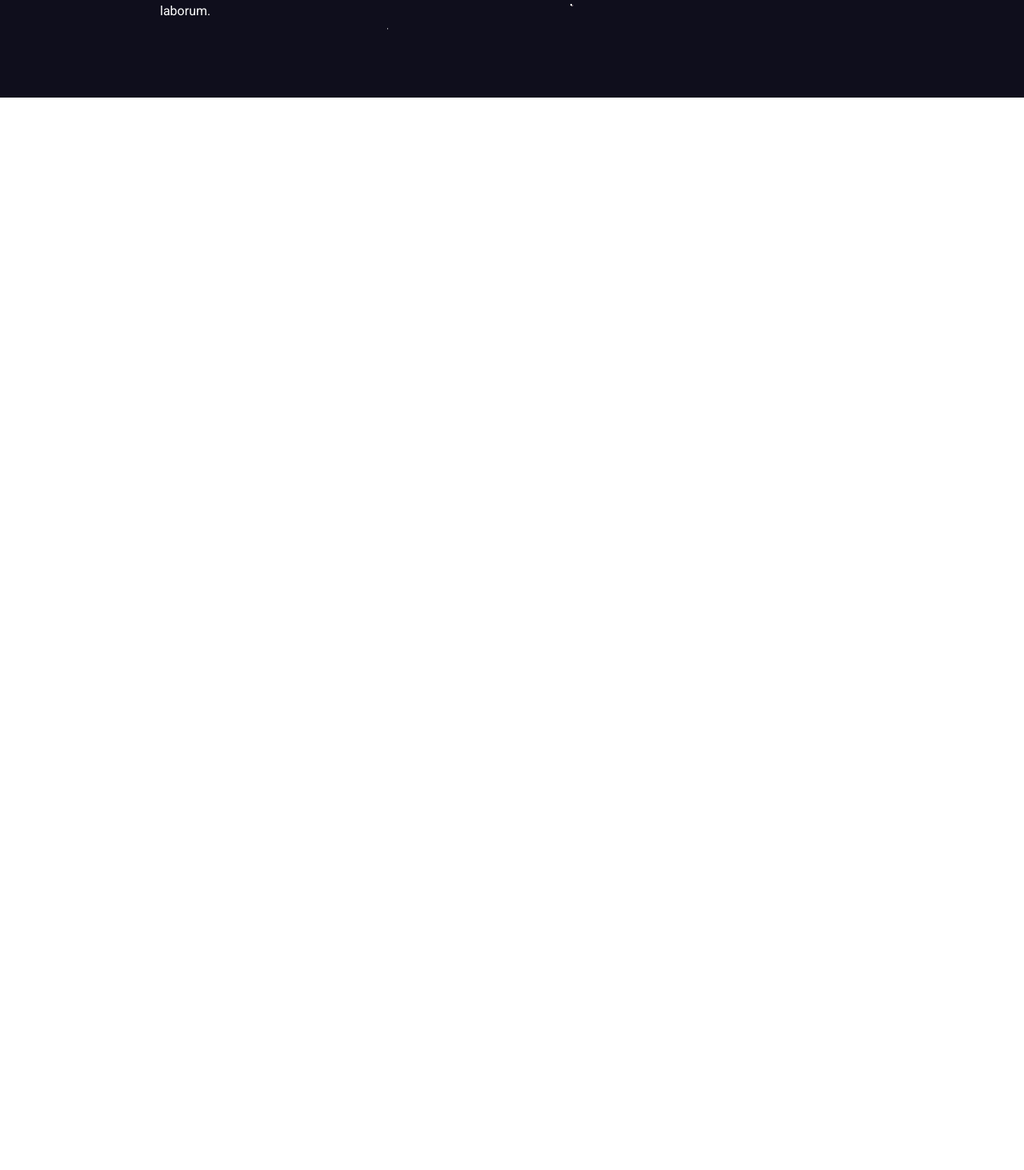
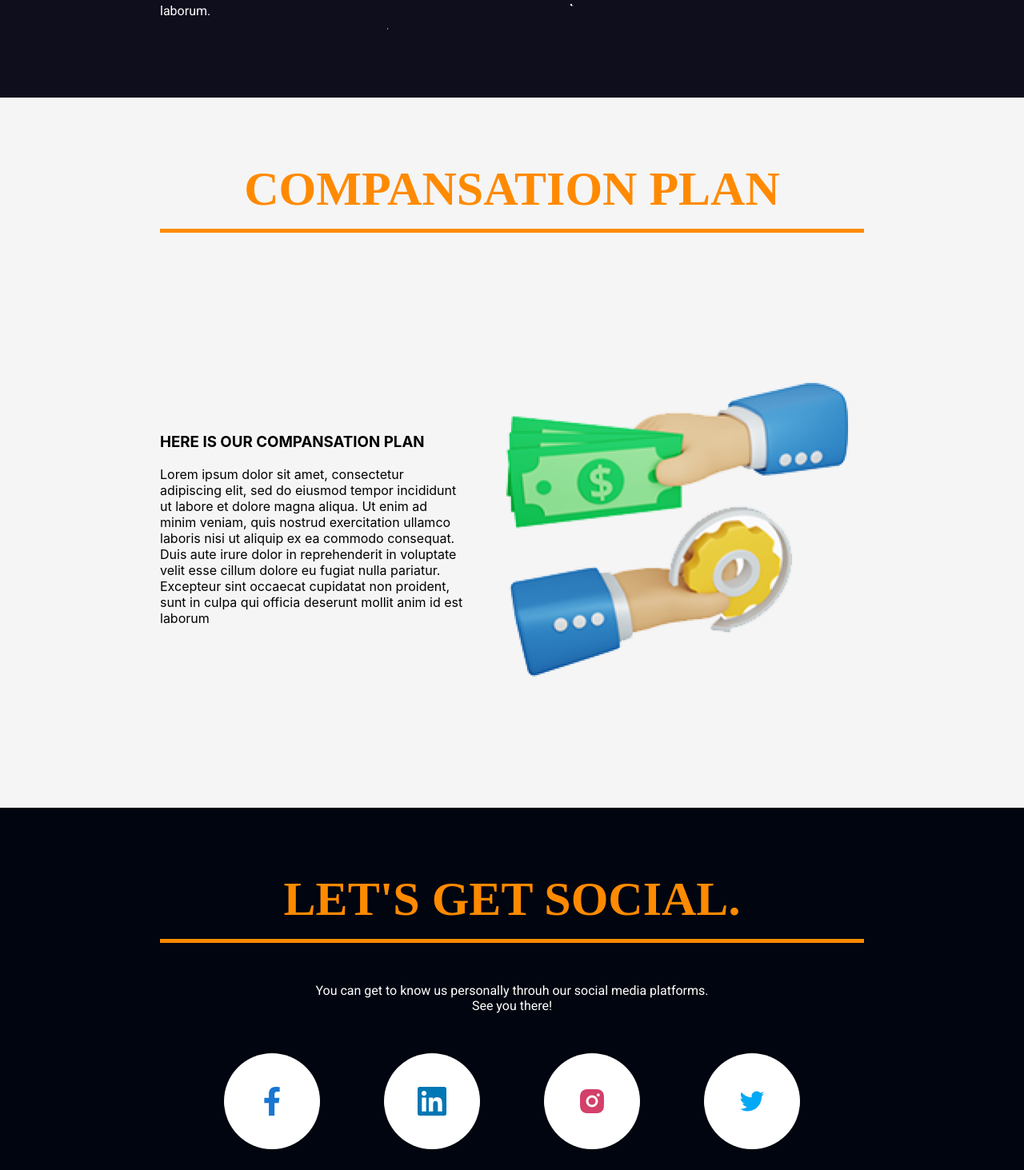
Before and after one commit to DrRichadams/ariel_web, a React (Create React App) app: page / in a window 1280 px wide. Shown: the part 7507-8970 px from the top of the page at 80% size. Before the commit the page ends 7629 px from the top, so only its background shows below. Built offline with nearby package versions, Linux system fonts and the light colour scheme.

Commit message:
Periodic commit

```diff
--- a/src/pages/HomePage.js
+++ b/src/pages/HomePage.js
@@ -10,6 +10,9 @@ import {
     investment_packages,
     qualities
 } from "../constants/DATA";
+import { FaFacebookF } from "react-icons/fa";
+import { SiLinkedin } from "react-icons/si";
+import { RiInstagramFill, RiTwitterFill } from "react-icons/ri";
 
 const HomePage = () => {
     return(
@@ -121,9 +124,88 @@ const HomePage = () => {
                     <Img1 src={process.env.PUBLIC_URL + "/images/assets_under.png"} alt="" className="left_service service_pic" />
                 </InnerServiceContainer>
             </SectionContainer>
+            <SectionContainer bg_color={colors.secondary}>
+                <CustomeTitle color={colors.accent} b_color={colors.accent}>Compansation Plan</CustomeTitle>
+                <CompansationPlan className="about_box">
+                    <div className="left_about">
+                        <h3>HERE IS OUR COMPANSATION PLAN</h3>
+                        {/* <h3>About <span>Us</span></h3> */}
+                        <p>Lorem ipsum dolor sit amet, consectetur adipiscing elit, sed do eiusmod tempor incididunt ut labore et dolore magna aliqua. Ut enim ad minim veniam, quis nostrud exercitation ullamco laboris nisi ut aliquip ex ea commodo consequat. Duis aute irure dolor in reprehenderit in voluptate velit esse cillum dolore eu fugiat nulla pariatur. Excepteur sint occaecat cupidatat non proident, sunt in culpa qui officia deserunt mollit anim id est laborum</p>
+                    </div>
+                    <div className="right_about">
+                        <Img1 src={process.env.PUBLIC_URL + "/images/compansation.png"} alt="" />
+                    </div>
+                </CompansationPlan>
+            </SectionContainer>
+            <SectionContainer bg_color={"#01050F"}>
+                <CustomeTitle color={colors.accent} b_color={colors.accent}>Let's get social.</CustomeTitle>
+                <Para>You can get to know us personally throuh our social media platforms. <br></br>See you there!</Para>
+                <SocContainer className="social_media_boxes">
+                    <SocCircle link="facebook.com" color="#1976D2"><FaFacebookF size={36} /></SocCircle>
+                    <SocCircle link="linkedin.com" color="#0177B5"><SiLinkedin size={36} /></SocCircle>
+                    <SocCircle link="instagram.com" color="#D34069"><RiInstagramFill size={36} /></SocCircle>
+                    <SocCircle link="twitter.com" color="#03A9F4"><RiTwitterFill size={36} /></SocCircle>
+                </SocContainer>
+            </SectionContainer>
+            <SectionContainer bg_color={colors.primary}>
+                <CustomeTitle color={colors.accent} b_color={colors.primary}>FREQUENTLY ASKED QUESTIONS.</CustomeTitle>
+            </SectionContainer>
         </div>
     )
 }
+
+const Para = styled.p`
+    color: #fff;
+    text-align: center;
+    font-family: roboto, sans-serif;
+    margin-bottom: 50px;
+`;
+
+const SocContainer = styled.div`
+    display: flex;
+    justify-content: space-evenly;
+`;
+
+const SocCircle = styled.a.attrs(props=>({
+    href: `https://${props.link}`,
+    target: "_blank",
+}))`
+    background-color: #fff;
+    width: 120px;
+    height: 120px;
+    display: flex;
+    justify-content: center;
+    align-items: center;
+    border-radius: 50%;
+    color: ${props=>props.color};
+    position: relative;
+    overflow: hidden;
+    * {
+        transition: all 300ms ease-in-out;
+        z-index: 1;
+    }
+    :hover {
+        //color: #ccc !important;
+    }
+    :hover > *{
+        transform: scale(1.5);
+    }
+`;
+
+const CompansationPlan = styled.div`
+    display: flex;
+    /* align-items: flex-start; */
+    align-items: center;
+    justify-content: center;
+    min-height: 80vh;
+    /* background-color: red; */
+    gap: 20px;
+    @media (max-width: 780px) {
+        flex-direction: column;
+        align-items: center;
+        justify-content: center;
+    }
+`;
 
 const PackageBox = styled.div`
     background-color: ${props=>props.bg_color};
```
